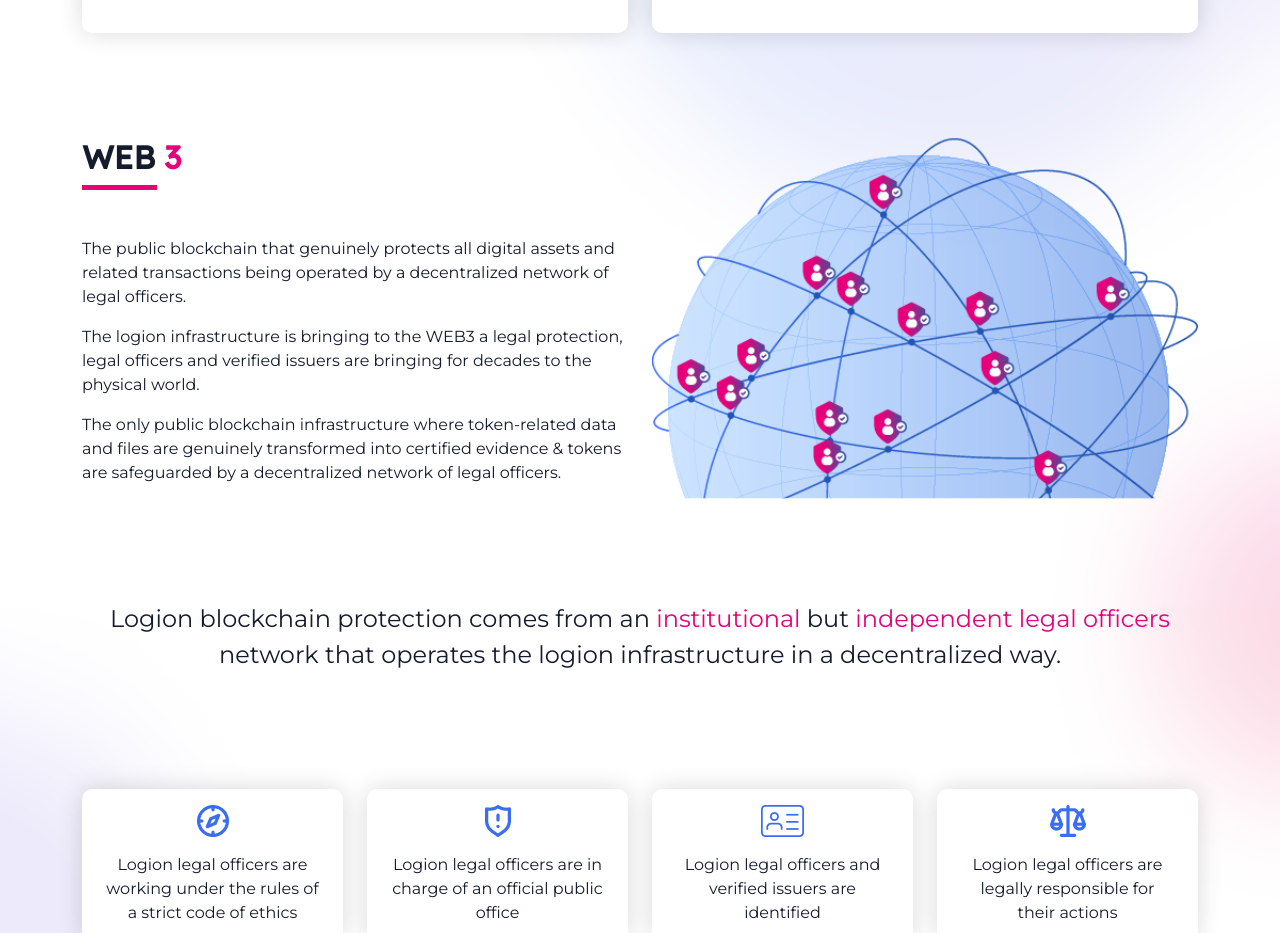
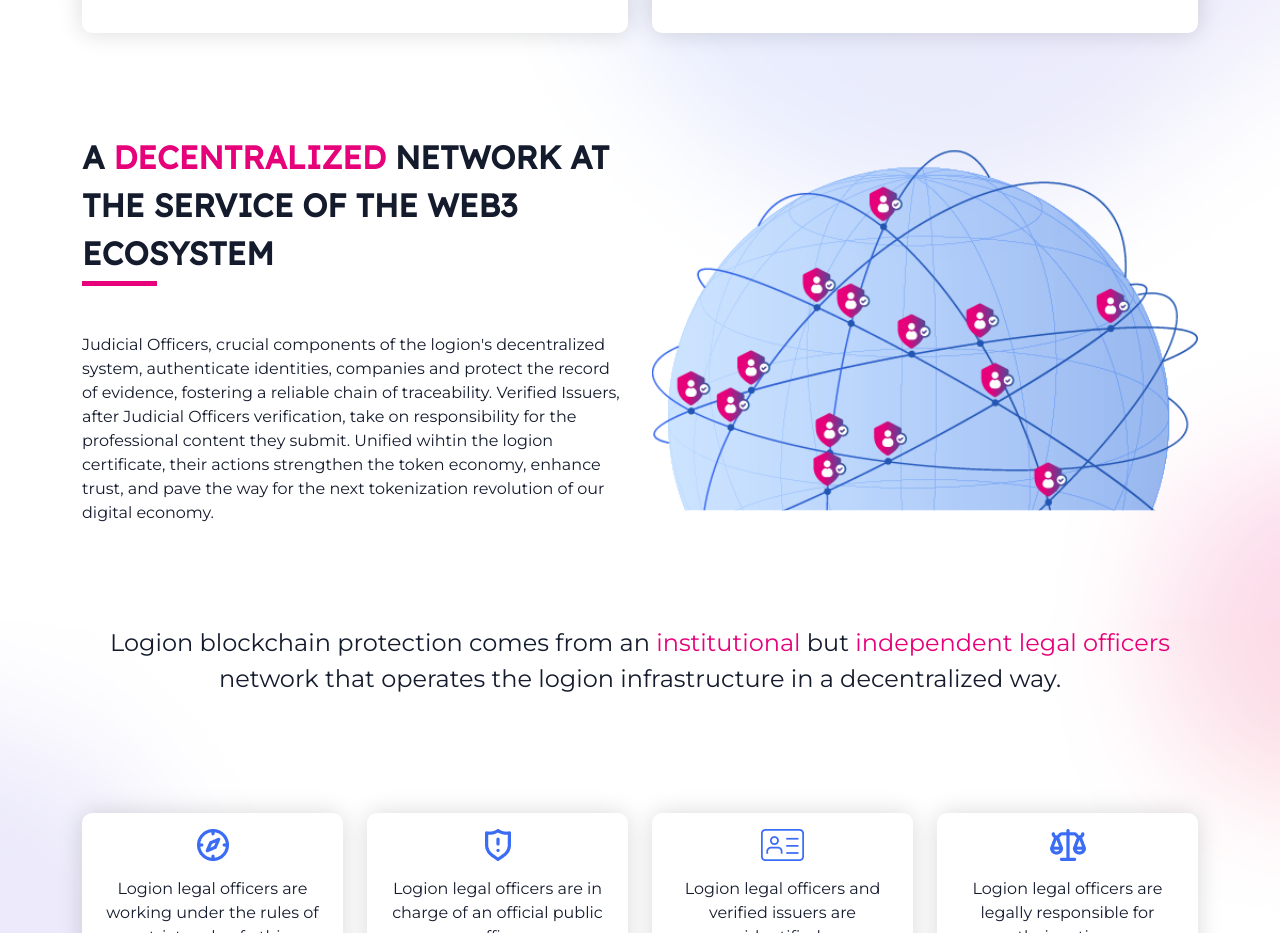
Before and after one commit to logion-network/logion-web-site, a React (Create React App) app: page / in a window 1280 px wide. Shown: the part 2046-2979 px from the top of the page. Built offline with nearby package versions, Linux system fonts and the light colour scheme.

Commit message:
Update Content.tsx

```diff
--- a/src/Content.tsx
+++ b/src/Content.tsx
@@ -153,20 +153,12 @@ export const CONTENT: ReactNode = (<>
     <OneByTwoTextImage
         title={<>
             { /* START EDIT */ }
-            WEB <em>3</em>
+            A <em>Decentralized</em> Network at the service of the Web3 ecosystem
             { /* STOP EDIT */ }
         </>}
         paragraphs={<>
             { /* START EDIT */ }
-            <p>The public blockchain that genuinely protects all digital assets and related transactions
-                being operated by a decentralized network of legal officers.
-            </p>
-            <p>The logion infrastructure is bringing to the WEB3 a legal protection, legal officers and
-                verified issuers are bringing for decades to the physical world.
-            </p>
-            <p>The only public blockchain infrastructure where token-related data and files are genuinely
-                transformed into certified evidence & tokens are safeguarded by a decentralized network of legal officers.
-            </p>
+            Judicial Officers, crucial components of the logion's decentralized system, authenticate identities, companies and protect the record of evidence, fostering a reliable chain of traceability. Verified Issuers, after Judicial Officers verification, take on responsibility for the professional content they submit. Unified wihtin the logion certificate, their actions strengthen the token economy, enhance trust, and pave the way for the next tokenization revolution of our digital economy.
             { /* STOP EDIT */ }
         </>}
         images={<>
```
